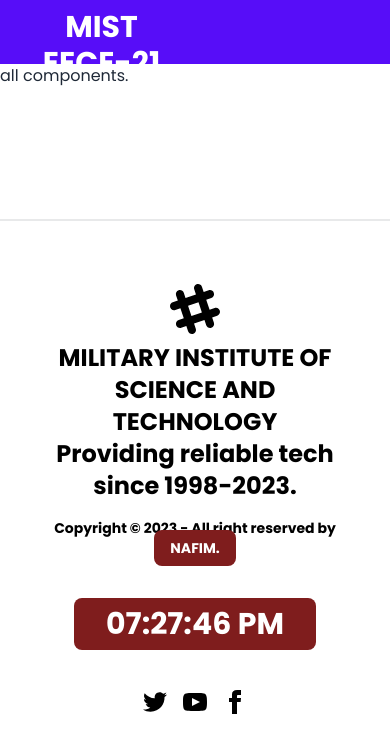
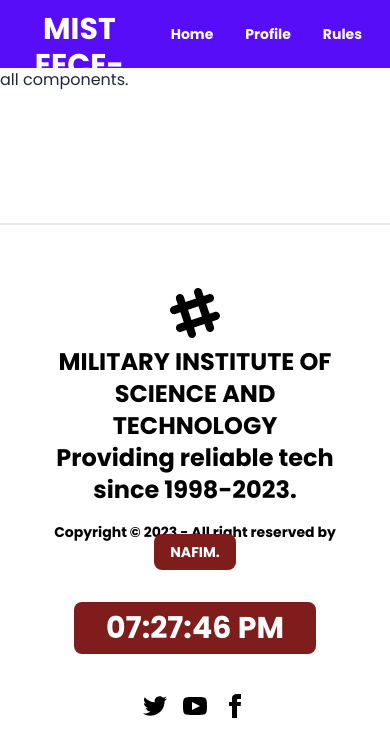
Before and after one commit to nafim191119/EECE-21-official-web, a React (Vite) app: page / in a window 390 px wide. Shown: the top 756 px of the page. Built offline with nearby package versions, Linux system fonts and the light colour scheme.

Commit message:
navbar updated

```diff
--- a/src/NavBar/NavBar.jsx
+++ b/src/NavBar/NavBar.jsx
@@ -8,7 +8,7 @@
                 <div className="navbar-start">
                     <Link to="/"><a className="btn btn-ghost normal-case text-3xl text-white">MIST EECE-21</a></Link>
                 </div>
-                <div className="navbar-center hidden lg:flex text-white">
+                <div className="navbar-center lg:flex text-white">
                     <ul className="menu menu-horizontal px-1 font-bold">
                         <li><Link to="/">Home</Link></li>
                         <li><Link to="/profile">Profile</Link>  </li>
```
